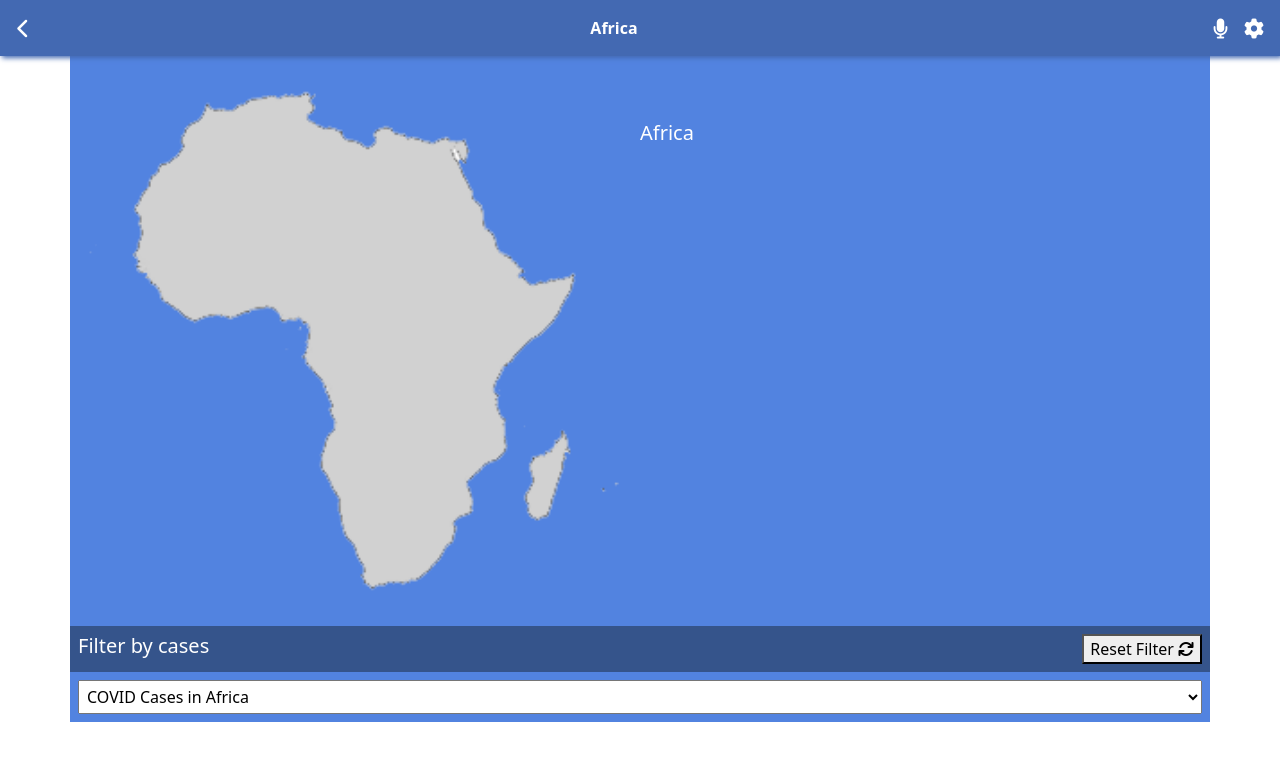
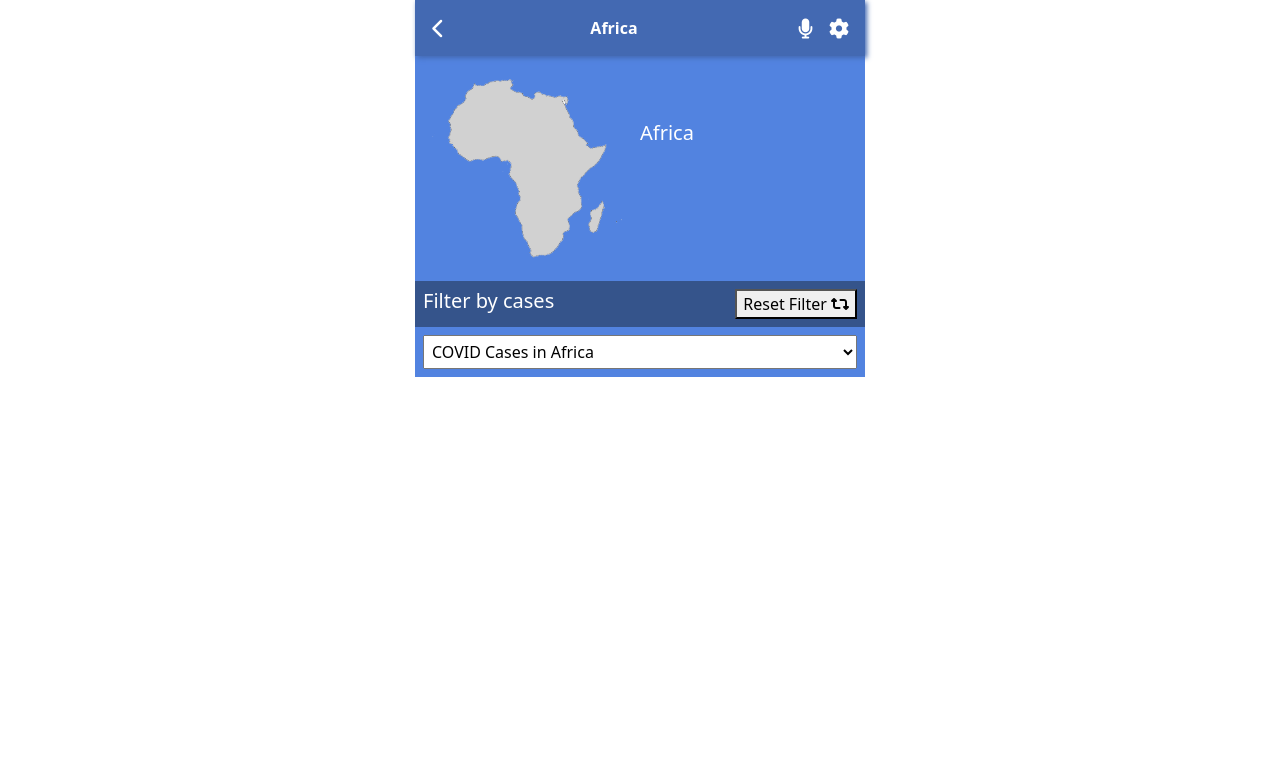
Before and after one commit to Felix45/covid-stats, a React (Create React App) app: page /continent/Africa in a window 1280 px wide. Shown: the top 760 px of the page. Built offline with nearby package versions, Linux system fonts and the light colour scheme.

Commit message:
Update application filter to filter consistently

```diff
--- a/src/components/CountryList.js
+++ b/src/components/CountryList.js
@@ -8,7 +8,8 @@
 
   return (
     Object.keys(countries).map((country) => {
-      if (countries[country].All.continent === continent) {
+      if (countries[country].All.continent === continent
+          && countries[country].All.show) {
         return <Country key={uuidv4()} nation={countries[country].All} nations={nations} />;
       }
       return '';
--- a/src/components/CountryView.js
+++ b/src/components/CountryView.js
@@ -33,11 +33,11 @@
     Object.keys(stats).filter((stat) => {
       const confirmedCases = stats[stat].All.confirmed;
       const { country } = stats[stat].All;
-
+      newState[country] = { All: { ...stats[stat].All, show: false } };
       if (confirmedCases >= lower
         && confirmedCases <= higher
         && stats[stat].All.continent === continent) {
-        newState[country] = stats[country];
+        newState[country] = { All: { ...stats[stat].All, show: true } };
       }
       return newState;
     });
@@ -63,7 +63,7 @@
           <button type="button" onClick={handleReset}>
             Reset Filter
             {' '}
-            <span className="fa fa-refresh pt-1" />
+            <span className="fa fa-retweet pt-1" />
           </button>
         </Col>
         <Col className="p-2">
--- a/src/index.css
+++ b/src/index.css
@@ -161,3 +161,10 @@
 .fa-arrow-circle-right {
   color: var(--white);
 }
+
+@media screen and (min-width: 767px ) {
+  #root{
+    width: 450px;
+    margin: auto;
+  }
+}
--- a/src/redux/slices/covidSlice.js
+++ b/src/redux/slices/covidSlice.js
@@ -11,6 +11,7 @@
   'stats/fetchStats',
   async () => {
     const { data } = await fetchStats();
+    Object.keys(data).map((key) => data[key].All.show = true);
     return data;
   },
 );
```
